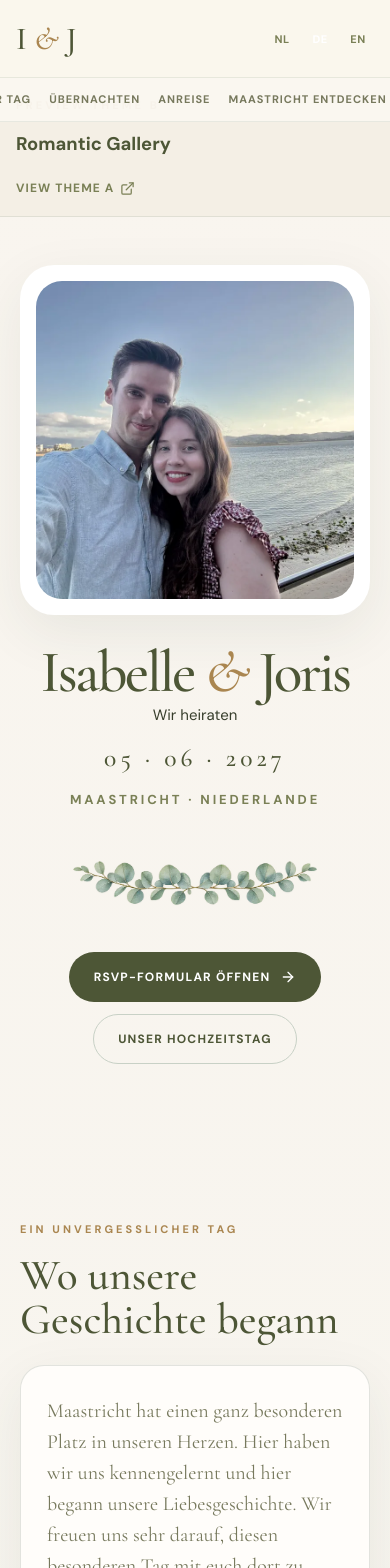
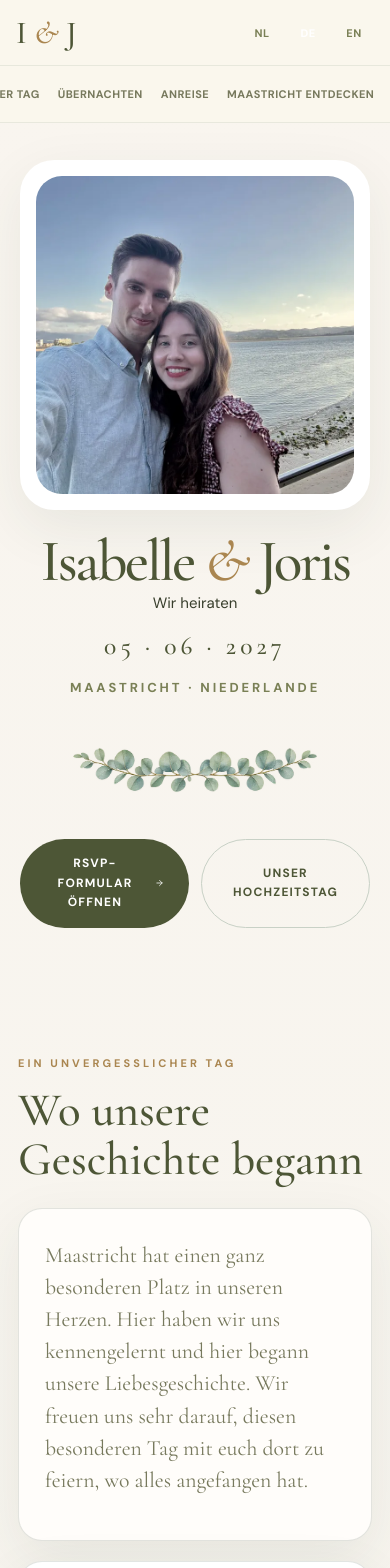
Before and after one commit to JoBuckx/BuckinxWedding, a Next.js app: page /preview-b/de in a window 390 px wide. Shown: the top 1568 px of the page. Built offline with nearby package versions, Linux system fonts and the light colour scheme.

Commit message:
Optimize wedding site for mobile guest browsing

```diff
--- a/app/globals.css
+++ b/app/globals.css
@@ -273,3 +273,92 @@ body{background:var(--ivory);color:var(--ink)}
 .story-text-only .story-a-grid{display:block;max-width:790px;margin:0 auto}
 .story-text-only .story-copy{text-align:center}
 .story-text-only .gold-rule{margin:32px auto 16px}
+
+
+/* V1.5 — mobile-first refinements for guest browsing */
+html{overflow-x:clip}
+body{min-width:320px}
+.site-header,.hero-a,.section,.featured-content,.event,.hotel-card,.sight{min-width:0}
+.site-header .brand{flex-shrink:0}
+.desktop-nav a{display:inline-flex;align-items:center;min-height:40px}
+.header-langs{flex-shrink:0}
+.header-langs .lang-choice{min-height:44px;min-width:40px}
+.text-link,.card-arrow,.sight{touch-action:manipulation}
+.text-link{min-height:36px;align-items:center}
+.card-arrow{display:grid;place-items:center;min-width:44px;min-height:44px;right:6px;bottom:6px}
+.hero-photo,.hero-watercolor,.scenic-decoration img,.explore-panorama{object-position:center center}
+.room-booking-actions{width:100%}
+@media(max-width:860px){
+  .site-header{height:66px;gap:12px}
+  .desktop-nav{top:66px;display:flex;gap:18px;overflow-x:auto;overscroll-behavior-x:contain;scrollbar-width:thin;white-space:nowrap;padding:5px 16px;background:var(--ivory)}
+  .desktop-nav a{font-size:11px;min-height:46px;letter-spacing:.04em}
+  .site-header{margin-bottom:46px}
+  html{scroll-padding-top:128px}
+  .hero-a,.hero-b{gap:22px}
+  .hero-a-visual{width:100%}
+  .featured-hotel{grid-template-columns:1fr}
+  .featured-decoration{min-height:0;aspect-ratio:16/10;padding:12px}
+  .featured-decoration img{width:100%;height:100%;object-fit:cover;border-radius:16px}
+  .room-booking-actions .button{min-height:48px}
+}
+@media(max-width:620px){
+  body{font-size:15px;line-height:1.65}
+  .section{padding:66px 18px}
+  .section h2{font-size:clamp(2.6rem,12vw,3.7rem);line-height:1.04}
+  .section h3{font-size:clamp(1.7rem,8vw,2rem)}
+  .section-lead{margin-bottom:26px}
+  .hero{padding:42px 18px 52px}
+  .hero .names{font-size:clamp(3.5rem,14vw,5rem);text-align:center;overflow-wrap:break-word}
+  .hero-a-copy .botanical{max-width:94%;margin:0 auto 4px}
+  .hero-a-copy .hero-tagline{font-size:1.8rem}
+  .hero-a-visual{min-height:370px}
+  .watercolor-frame{inset:0 8px 70px 8px}
+  .photo-float{width:clamp(150px,55%,220px)}
+  .hero-actions{width:100%}
+  .hero-actions .button{flex:1 1 165px;max-width:100%;min-height:48px;text-align:center}
+  .story-text-only .story-copy{text-align:center}
+  .story-text-only .gold-rule{margin:26px auto 14px}
+  .large-copy{font-size:clamp(1.36rem,5.5vw,1.7rem);line-height:1.48}
+  .event,.stacked-event{padding:20px 16px;grid-template-columns:1fr;gap:7px}
+  .event-time,.stacked-time{font-size:2.3rem}
+  .note-card{margin-top:22px;gap:12px}
+  .featured-hotel{margin:30px 0 40px;border-radius:22px}
+  .featured-decoration{aspect-ratio:4/3}
+  .featured-content{padding:22px 18px 26px}
+  .featured-content p{overflow-wrap:anywhere}
+  .room-booking-actions{gap:12px}
+  .room-booking-actions .button{min-height:48px;max-width:100%;padding:12px 19px}
+  .hotel-card{padding:22px 20px;min-height:185px}
+  .hotel-card h4{padding-right:23px}
+  .info-grid,.details-grid{margin-top:28px}
+  .info-card,.details-grid article{padding:24px 20px}
+  .sights-grid{gap:10px}
+  .sight{padding:16px;gap:8px;align-items:flex-start}
+  .sight strong{font-size:1.45rem;line-height:1.2}
+  .sight>span:last-child{margin-left:35px}
+  .explore-art-row{margin:12px auto 24px}
+  .explore-panorama{aspect-ratio:4/3;object-fit:cover}
+  .rsvp-section .button{min-height:50px;max-width:100%;white-space:normal}
+  .welcome-content{padding:26px 14px 32px}
+  .welcome-content h2{font-size:clamp(1.8rem,7.5vw,2.3rem)}
+  .welcome-visual-frame{min-height:unset}
+  .welcome-art{max-height:220px;overflow:hidden}
+  .welcome-watercolor{width:100%;height:220px;object-fit:cover}
+  .welcome-content .botanical{max-width:320px}
+  .language-choices{gap:7px}
+  .welcome-content .lang-choice{min-width:90px;min-height:82px}
+  .footer{padding:48px 18px 26px}
+  .preview-banner{display:none}
+}
+@media(max-width:370px){
+  .site-header{padding:0 10px}
+  .header-langs .language-choices{gap:0}
+  .header-langs .lang-choice{min-width:36px;padding:5px}
+  .hero .names{font-size:3.25rem}
+  .welcome-content .lang-choice{min-width:78px;padding:8px 5px}
+  .section{padding-left:14px;padding-right:14px}
+}
+@media(prefers-reduced-motion:reduce){
+  html{scroll-behavior:auto}
+  a,button{transition:none}
+}
```
